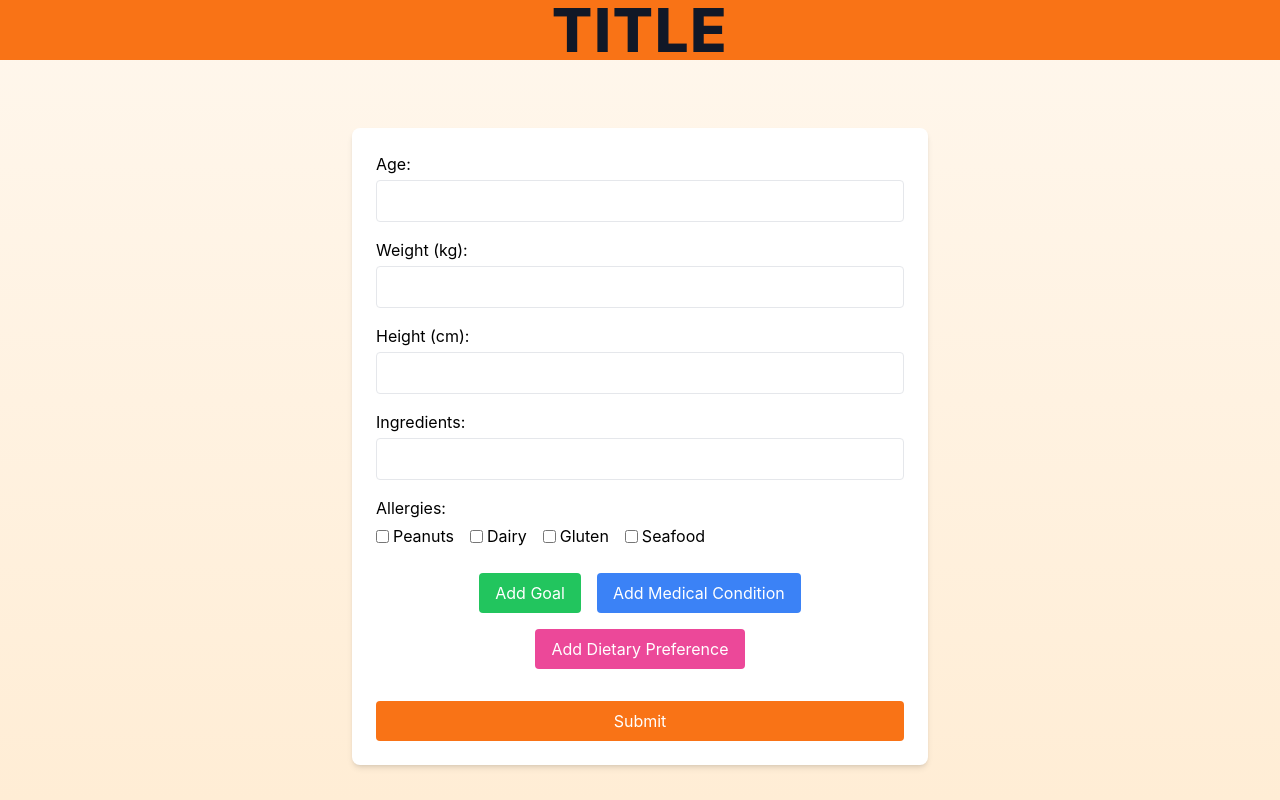
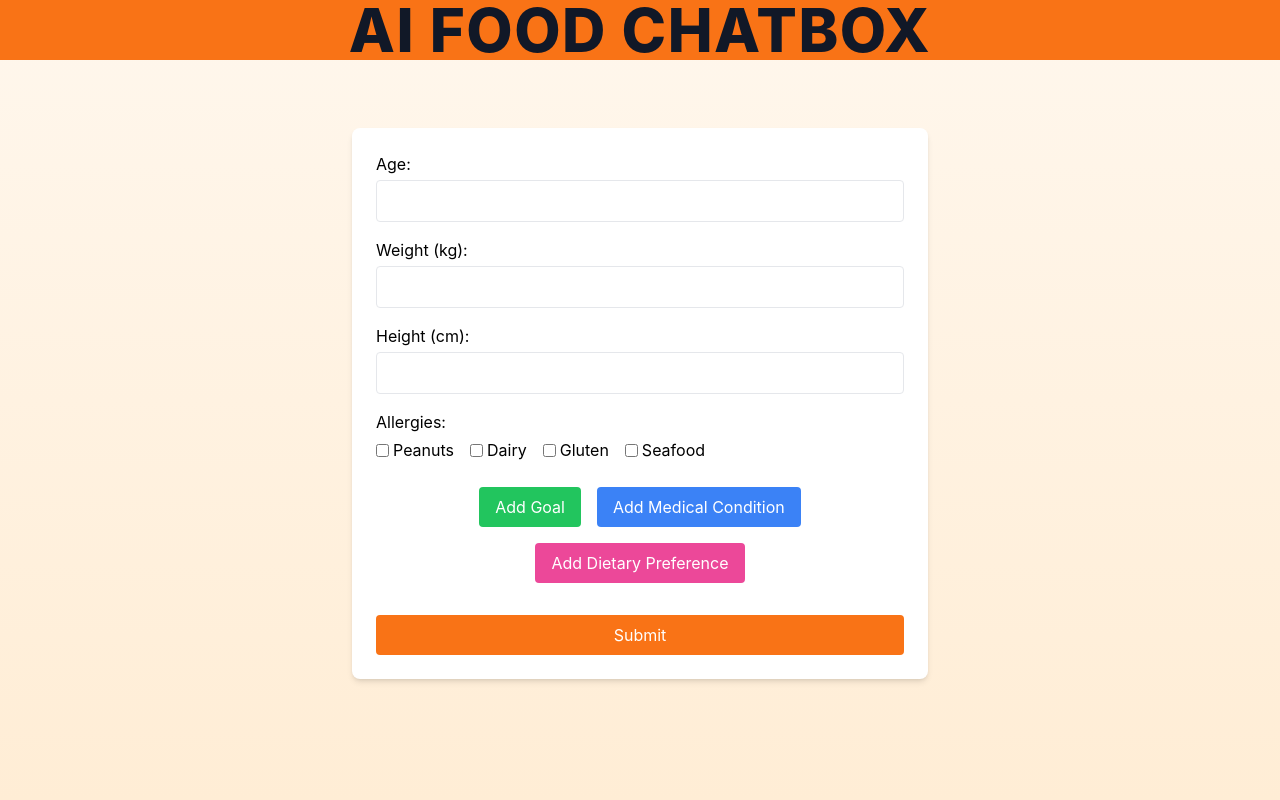
Before and after one commit to adrnabrm/beachhacks-spring25, a React (Create React App) app in the folder my-app/frontend/my-app/: page / in a window 1280 px wide. Built offline with nearby package versions, Linux system fonts and the light colour scheme.

Commit message:
kinoko4-1 push and commit

```diff
--- a/my-app/frontend/my-app/src/container/page.tsx
+++ b/my-app/frontend/my-app/src/container/page.tsx
@@ -87,7 +87,7 @@ export default function Page() {
     <main className="min-h-screen bg-gradient-to-b from-orange-50 to-orange-100">
       <div className="bg-orange-500 h-auto w-full fixed top-0 z-50">
         <h1 className="text-6xl font-extrabold text-gray-900 tracking-wide uppercase mx-auto text-center">
-          title
+          ai food chatbox
         </h1>
       </div>
 
@@ -110,16 +110,7 @@ export default function Page() {
             </div>
           ))}
 
-          {/* Ingredients */}
-          <div className="mb-4 text-left">
-            <label className="block mb-1">Ingredients:</label>
-            <input
-              type="text"
-              value={ingredients}
-              onChange={(e) => setIngredients(e.target.value)}
-              className="w-full border px-3 py-2 rounded"
-            />
-          </div>
+
 
           {/* Allergies */}
           <div className="mb-4 text-left">
```
